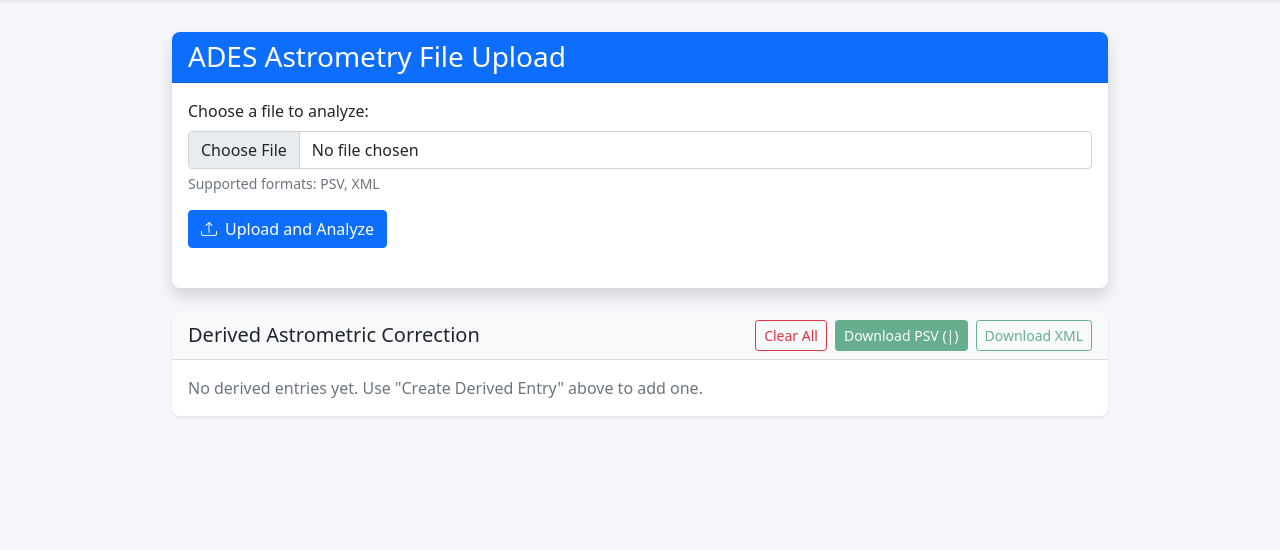
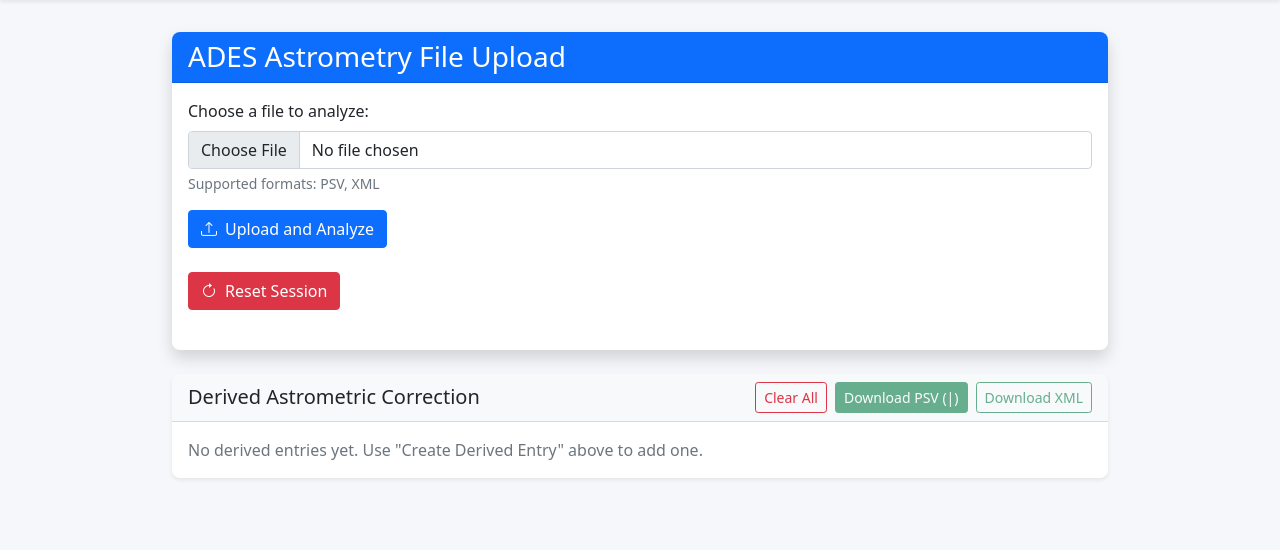
Before and after one commit to bensharkey/Zero-Aperture-Astrometry, a Flask app: page / in a window 1280 px wide. Shown: the part 56-606 px from the top of the page. Run offline with Flask 2, Linux system fonts and the light colour scheme; some libraries are stand-ins or nearby versions.

Commit message:
Add reset button to wipe state

```diff
--- a/src/handlers/__init__.py
+++ b/src/handlers/__init__.py
@@ -12,6 +12,7 @@ from .download_derived_xml import download_derived_xml
 from .download_selected import download_selected
 from .index import index
 from .inject_global_context import inject_global_context
+from .reset_session import reset_session
 from .select_group import select_group
 from .select_rows import select_rows
 from .select_single_entry import select_single_entry
@@ -31,6 +32,7 @@ __all__ = [
     "download_selected",
     "index",
     "inject_global_context",
+    "reset_session",
     "select_group",
     "select_rows",
     "select_single_entry",
--- a/src/routes.py
+++ b/src/routes.py
@@ -19,6 +19,7 @@ from .handlers import (
     select_rows,
     select_single_entry,
     set_modifiers,
+    reset_session,
     update_exclusions,
 )
 
@@ -36,6 +37,7 @@ main_bp.add_url_rule("/select_group", view_func=select_group, methods=["POST"])
 main_bp.add_url_rule("/download_selected", view_func=download_selected, methods=["GET"])
 main_bp.add_url_rule("/set_modifiers", view_func=set_modifiers, methods=["POST"])
 main_bp.add_url_rule("/clear_modifiers", view_func=clear_modifiers, methods=["POST"])
+main_bp.add_url_rule("/reset", view_func=reset_session, methods=["POST"])
 main_bp.add_url_rule("/select_single_entry", view_func=select_single_entry, methods=["POST"])
 main_bp.add_url_rule("/delete_derived", view_func=delete_derived, methods=["POST"])
 main_bp.add_url_rule("/clear_derived", view_func=clear_derived, methods=["POST"])
--- a/src/templates/index.html
+++ b/src/templates/index.html
@@ -20,6 +20,11 @@
             </div>
             <button type="submit" class="btn btn-primary">
                 <i class="bi bi-upload me-2"></i>Upload and Analyze
+            </button>
+        </form>
+        <form method="post" action="{{ url_for('main.reset_session') }}" class="mb-4">
+            <button type="submit" class="btn btn-danger">
+                <i class="bi bi-arrow-clockwise me-2"></i>Reset Session
             </button>
         </form>
 
```
Also changed, not shown: src/handlers/reset_session.py (added, +9 -0 lines).
